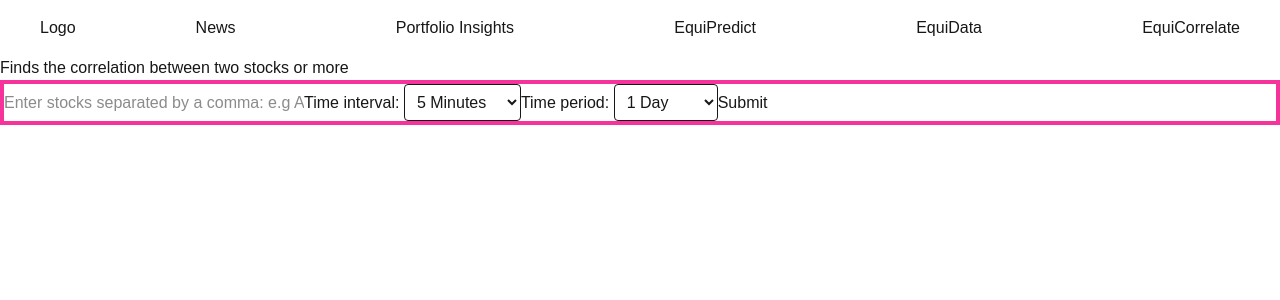
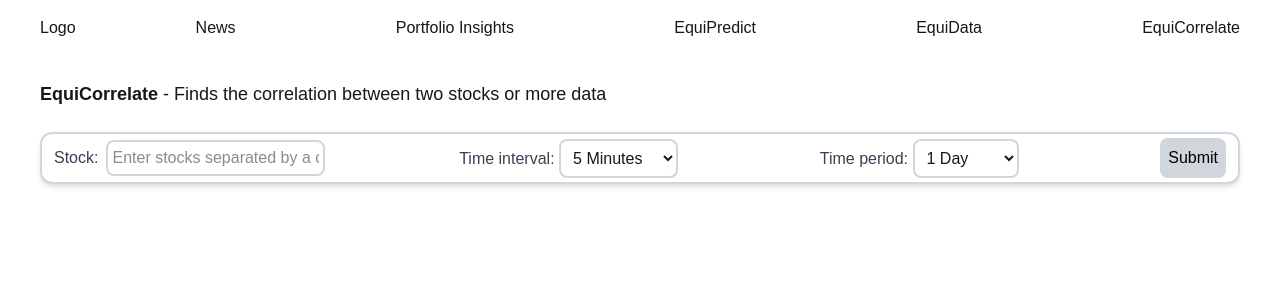
Before and after one commit to Junny20/Equi, a Next.js app: page /correlate in a window 1280 px wide. Shown: the top 300 px of the page. Built offline with nearby package versions, Linux system fonts and the light colour scheme; what chartjs-chart-matrix would draw is missing.

Commit message:
more css

```diff
--- a/src/app/correlate/page.tsx
+++ b/src/app/correlate/page.tsx
@@ -87,8 +87,13 @@ export default function Correlate() {
       <section>
         <NavBar />
       </section>
-      <section>
-        <div>Finds the correlation between two stocks or more</div>
+
+      <main className="lg:m-10 md:m-9 m-8">
+        <section className="mx:1 my-6">
+          <p className="text-lg">
+            <strong>EquiCorrelate</strong> - Finds the correlation between two
+            stocks or more data
+          </p>
         </section>
         <section>
           <SearchBar
@@ -102,6 +107,8 @@ export default function Correlate() {
             setTimeperiod={setTimeperiod}
           />
         </section>
+      </main>
+
       <section>
         <div className="h-auto w-[70vw] mx-auto my-[2vw]">
           {bars?.length == 2 && stocksArray?.length == 2 && (
--- a/src/app/page.tsx
+++ b/src/app/page.tsx
@@ -82,6 +82,14 @@ export default function Home() {
       <section>
         <NavBar />
       </section>
+
+      <main className="lg:m-10 md:m-9 m-8">
+        <section className="mx:1 my-6">
+          <p className="text-lg">
+            <strong>EquiData</strong> - Enter stock and get multitude of stock
+            data
+          </p>
+        </section>
         <section>
           <SearchBar
             placeholder="Enter stock: "
@@ -94,29 +102,30 @@ export default function Home() {
             setTimeperiod={setTimeperiod}
           />
         </section>
+      </main>
+
+      {/* add drawdowns chart (highs, lows) add correlation with spy, add
+      intraday returns */}
       <section>
-        <div className="h-auto w-[80vw] mx-auto my-[2vw]">
+        <div className="md:px-4 lg:px-10 md:py-4 py-10">
+          <div className="lg:grid lg:grid-cols-2 lg:gap-8 lg:justify-items-center">
+            <div className="lg:w-full">{bars && <LineChart bars={bars} />}</div>
+            <div className="lg:w-full">
               {bars && <CandlestickChart bars={bars} />}
             </div>
-
-        <div className="h-auto w-[70vw] mx-auto my-[2vw]">
-          {bars && <LineChart bars={bars} />}
-        </div>
-
-        <div className="h-auto w-[70vw] mx-auto my-[2vw]">
+            <div className="lg:w-full">
               {bars && <VolatilityLineChart bars={bars} />}
             </div>
-
-        <div className="h-auto w-[70vw] mx-auto my-[2vw]">
+            <div className="lg:w-full">
               {bars && <DailyReturnsBarChart bars={bars} />}
             </div>
-
-        <div className="h-auto w-[70vw] mx-auto my-[2vw]">
+            <div className="lg:w-full">
               {bars && <DailyReturnsHistogramChartStdev bars={bars} />}
             </div>
-
-        <div className="h-auto w-[70vw] mx-auto my-[2vw]">
+            <div className="lg:w-full">
               {bars && <DailyReturnsHistogramChartEven bars={bars} />}
+            </div>
+          </div>
         </div>
       </section>
     </>
--- a/src/app/portfolio/page.tsx
+++ b/src/app/portfolio/page.tsx
@@ -8,7 +8,9 @@ export default function Portfolio() {
       <section>
         <NavBar />
       </section>
-      <div>Porfolio insights</div>
+      <section>
+        <p>EquiPortfolio - ...</p>
+      </section>
     </>
   );
 }
--- a/src/app/predictor/page.tsx
+++ b/src/app/predictor/page.tsx
@@ -85,6 +85,13 @@ export default function Model() {
       <section>
         <NavBar />
       </section>
+
+      <main className="lg:m-10 md:m-9 m-8">
+        <section className="mx:1 my-6">
+          <p className="text-lg">
+            <strong>EquiPredict</strong> - Predicts future stock prices
+          </p>
+        </section>
         <section>
           <SearchBar
             placeholder="Enter stock: "
@@ -97,6 +104,7 @@ export default function Model() {
             setTimeperiod={setTimeperiod}
           />
         </section>
+      </main>
 
       <section>
         <div className="h-auto w-[70vw] mx-auto my-[2vw]">
--- a/src/components/SearchBar.tsx
+++ b/src/components/SearchBar.tsx
@@ -32,25 +32,34 @@ export default function SearchBar({
 
   return (
     <form
-      className="border-4 border-pink-500"
+      className="flex justify-between items-center border-2 border-gray-300 bg-white shadow-md rounded-xl p-1"
       action="post"
       onSubmit={(e) => {
         handleSubmit(e, stock, timeframe, timeperiod);
       }}
     >
+      <section className="flex justify-center items-center">
+        <label htmlFor="stock" className="font-medium text-gray-700 mx-2">
+          <p>Stock: </p>
+        </label>
         <input
-        className="w-[300px]"
+          id="stock"
+          className="border-2 border-gray-300 rounded-lg p-1 focus:outline-none focus:border-gray-500 max-w-[300px] transiton duration-500"
           type="text"
           value={stock}
           onChange={handleChange}
           placeholder={placeholder}
         />
+      </section>
 
-      <label htmlFor="timeframe">Time interval: </label>
+      <section className="mx-2">
+        <label className="font-medium text-gray-700" htmlFor="timeframe">
+          Time interval:{" "}
+        </label>
         <select
           name="timeframe"
           id="timeframe"
-        className="border p-2 rounded"
+          className="border-2 border-gray-300 p-2 rounded-lg focus:outline-none focus:border-gray-500 transiton duration-500"
           onChange={(e) => {
             setTimeframe(e.target.value);
           }}
@@ -64,12 +73,16 @@ export default function SearchBar({
           <option value="1Week">1 Week</option>
           <option value="1Month">1 Month</option>
         </select>
+      </section>
 
-      <label htmlFor="timeperiod">Time period: </label>
+      <section className="mx-2">
+        <label className="font-medium text-gray-700" htmlFor="timeperiod">
+          Time period:{" "}
+        </label>
         <select
           name="timeperiod"
           id="timeperiod"
-        className="border p-2 rounded"
+          className="border-2 border-gray-300 p-2 rounded-lg focus:outline-none focus:border-gray-500 transiton duration-500"
           onChange={(e) => {
             setTimeperiod(e.target.value);
           }}
@@ -84,7 +97,13 @@ export default function SearchBar({
           <option value="5Y">5 Years</option>
           <option value="MAX">Max</option>
         </select>
-      <button>Submit</button>
+      </section>
+
+      <section className="mx-2">
+        <button className="text-black hover:text-pink-500 rounded-lg bg-gray-300 p-2 transition duration-500">
+          Submit
+        </button>
+      </section>
     </form>
   );
 }
```
Lines whose indentation alone changed are shown as unchanged.
